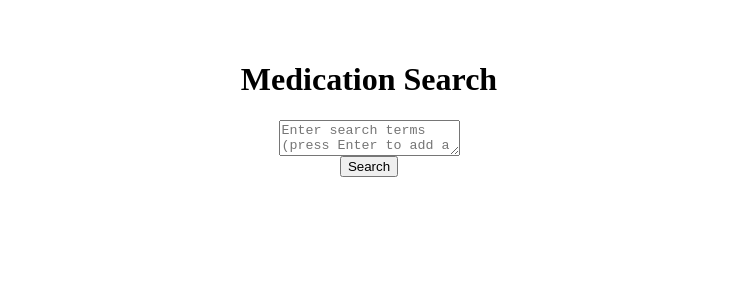
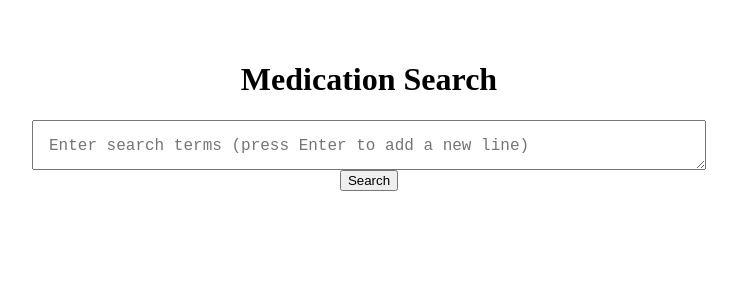
Before and after one commit to Takodontchi/meds, a React (Create React App) app: page /medications-table in a window 1280 px wide. Shown: the top 300 px of the page, without its empty margins (271-1008 px from the left). Built offline with nearby package versions, Linux system fonts and the light colour scheme.

Commit message:
search box default size

```diff
--- a/src/pages/Main.js
+++ b/src/pages/Main.js
@@ -16,7 +16,14 @@ const SearchContainer = styled.div`
   flex-direction: column;
   align-items: center;
   width: 100%;
-  max-width: 600px;
+  max-width: 800px;
+`;
+
+const SearchTextArea = styled.textarea`
+  width: 80%;
+  height: 1rem;
+  font-size: 1rem;
+  padding: 1rem;
 `;
 
 const Main = () => {
@@ -61,7 +68,7 @@ const Main = () => {
     <Container>
       <h1>Medication Search</h1>
       <SearchContainer>
-        <textarea
+        <SearchTextArea
           value={searchInput}
           onChange={handleSearchInput}
           placeholder="Enter search terms (press Enter to add a new line)"
```
